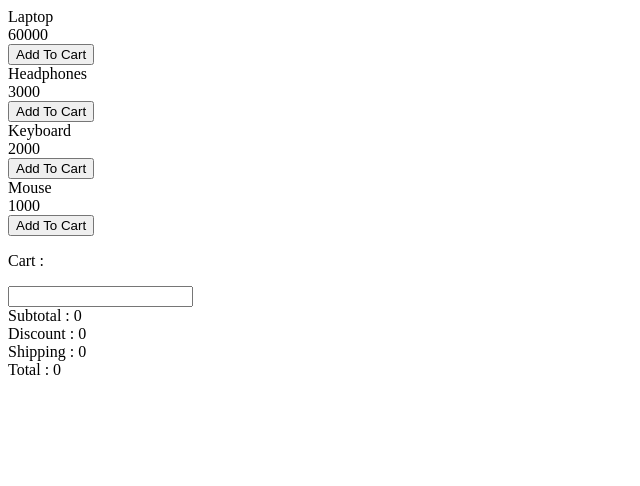
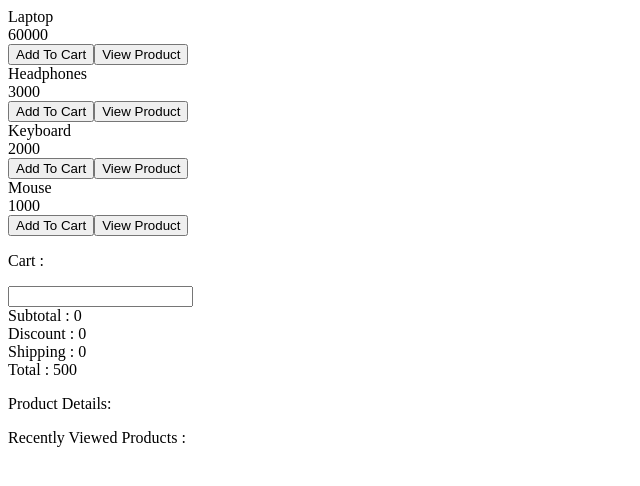
Before and after one commit to kunaladhav/playground, a React (Vite) app in the folder playground/: page / in a window 1280 px wide. Shown: the top 486 px of the page, without its empty margins (0-640 px from the left). Built offline with nearby package versions, Linux system fonts and the light colour scheme.

Commit message:
Completed Day 27 Assignment

```diff
--- a/playground/src/App.jsx
+++ b/playground/src/App.jsx
@@ -1,6 +1,8 @@
 // import { useState } from "react";
 // import Home from "./components/home.jsx";
 // import Play from "./components/play.jsx";
+
+import RecentShop from "./Pages/RecentShop";
 
 // import Sidebar from "./components/Sidebar.jsx";
 // import SearchTerm from "./components/SearchTerm";
@@ -29,7 +31,7 @@
 // import ProductRatingPage from "./Pages/ProductRatingPage";
 // import ShoppingCartCoupon from "./Pages/ShoppingCartCoupon";
 // import ShoppingCartShipping from "./Pages/ShoppingCartShipping";
-import LocalShop from "./Pages/LocalShop";
+// import LocalShop from "./Pages/LocalShop";
 
 function App() {
   // const [cart, setCart] = useState([]);
@@ -70,7 +72,8 @@ function App() {
         {/* <ProductRatingPage /> */}
         {/* <ShoppingCartCoupon /> */}
         {/* <ShoppingCartShipping /> */}
-        <LocalShop />
+        {/* <LocalShop /> */}
+        <RecentShop />
       </div>
     </>
   );
--- /dev/null
+++ b/playground/src/Pages/RecentShop.jsx
@@ -0,0 +1,122 @@
+import { useState } from "react";
+import RecentProductList from "../components/RecentProductList";
+import RecentShopCart from "../components/RecentShopCart";
+import RecentProductDetails from "../components/RecentProductDetails";
+import RecentlyViewProduct from "../components/RecentlyViewProduct";
+
+const initialProducts = [
+  {
+    id: 1,
+    name: "Laptop",
+    price: 60000,
+    description: "A powerful laptop for development and everyday work.",
+  },
+  {
+    id: 2,
+    name: "Headphones",
+    price: 3000,
+    description: "Wireless headphones with clear sound.",
+  },
+  {
+    id: 3,
+    name: "Keyboard",
+    price: 2000,
+    description: "A comfortable mechanical keyboard.",
+  },
+  {
+    id: 4,
+    name: "Mouse",
+    price: 1000,
+    description: "An ergonomic wireless mouse.",
+  },
+];
+
+const RecentShop = () => {
+  const products = initialProducts;
+  const [cart, setCart] = useState([]);
+  const [recent, setRecent] = useState([]);
+
+  const addToCart = (product) => {
+    const exists = cart.some((item) => item.id === product.id);
+
+    if (exists) {
+      setCart(
+        cart.map((item) => {
+          if (item.id === product.id) {
+            return { ...item, quantity: item.quantity + 1 };
+          }
+          return item;
+        }),
+      );
+    } else {
+      setCart([...cart, { ...product, quantity: 1 }]);
+    }
+  };
+
+  const removeFromCart = (id) => {
+    setCart(cart.filter((item) => item.id !== id));
+  };
+
+  const increaseQuantity = (id) => {
+    setCart(
+      cart.map((item) => {
+        if (item.id === id) {
+          return { ...item, quantity: item.quantity + 1 };
+        }
+        return item;
+      }),
+    );
+  };
+
+  const decreaseQuantity = (id) => {
+    const item = cart.find((item) => item.id === id);
+
+    if (item.quantity === 1) {
+      removeFromCart(id);
+      return;
+    }
+
+    setCart(
+      cart.map((item) => {
+        if (item.id === id) {
+          return { ...item, quantity: item.quantity - 1 };
+        }
+        return item;
+      }),
+    );
+  };
+
+  const recentProducts = (product) => {
+    const filteredItems = recent.filter((item) => {
+      return item.id !== product.id;
+    });
+
+    if (recent.length === 0) {
+      setRecent([product]);
+    } else {
+      setRecent([product, ...filteredItems].slice(0, 3));
+    }
+  };
+
+  return (
+    <div>
+      <div>
+        <RecentProductList
+          products={products}
+          onAddToCart={addToCart}
+          onRecentProduct={recentProducts}
+        />
+        <RecentShopCart
+          cart={cart}
+          onRemoveFromCart={removeFromCart}
+          onIncreaseQuantity={increaseQuantity}
+          onDecreaseQuantity={decreaseQuantity}
+        />
+        <RecentProductDetails recent={recent} />
+        <RecentlyViewProduct recent={recent} />
+      </div>
+    </div>
+  );
+};
+
+export default RecentShop;
--- /dev/null
+++ b/playground/src/components/RecentProductDetails.jsx
@@ -0,0 +1,18 @@
+const RecentProductDetails = ({ recent }) => {
+  return (
+    <div>
+      <div>
+        <p>Product Details:</p>
+        {recent.map((item) => (
+          <div>
+            {item.name} <br />
+            {item.price} <br />
+            {item.description} <br />
+          </div>
+        ))}
+      </div>
+    </div>
+  );
+};
+
+export default RecentProductDetails;
--- /dev/null
+++ b/playground/src/components/RecentProductList.jsx
@@ -0,0 +1,18 @@
+const RecentProductList = ({ products, onAddToCart, onRecentProduct }) => {
+  return (
+    <div>
+      <div>
+        {products.map((item) => (
+          <div>
+            {item.name} <br />
+            {item.price} <br />
+            <button onClick={() => onAddToCart(item)}>Add To Cart</button>
+            <button onClick={() => onRecentProduct(item)}>View Product</button>
+          </div>
+        ))}
+      </div>
+    </div>
+  );
+};
+
+export default RecentProductList;
--- /dev/null
+++ b/playground/src/components/RecentShopCart.jsx
@@ -0,0 +1,71 @@
+import { useState } from "react";
+
+const RecentShopCart = ({
+  cart,
+  onRemoveFromCart,
+  onIncreaseQuantity,
+  onDecreaseQuantity,
+}) => {
+  const [coupon, setCoupon] = useState("");
+
+  const totalCost = cart.reduce((acc, item) => {
+    return acc + item.price * item.quantity;
+  }, 0);
+
+  const discountedPrice = () => {
+    if (coupon === "SAVE10") {
+      return totalCost - (totalCost * 10) / 100;
+    } else if (coupon === "SAVE20") {
+      return totalCost - (totalCost * 20) / 100;
+    } else {
+      return totalCost;
+    }
+  };
+
+  const shippingCost = totalCost >= 5000 ? 0 : 500;
+
+  return (
+    <div>
+      <div>
+        <p>Cart :</p>
+        {cart.map((item) => (
+          <div>
+            {item.name} <br />
+            {item.price} <br />
+            <button onClick={() => onDecreaseQuantity(item.id)}>
+              [-]
+            </button>{" "}
+            {item.quantity}{" "}
+            <button onClick={() => onIncreaseQuantity(item.id)}>[+]</button>{" "}
+            <br />
+            <button onClick={() => onRemoveFromCart(item.id)}>
+              Remove
+            </button>{" "}
+            <br />
+          </div>
+        ))}
+      </div>
+      <div>
+        <label>
+          <input
+            type="text"
+            value={coupon}
+            onChange={(e) => setCoupon(e.target.value)}
+          />
+        </label>
+      </div>
+      Subtotal : {totalCost} <br />
+      Discount :{" "}
+      {coupon === "SAVE10"
+        ? (totalCost * 10) / 100
+        : coupon === "SAVE20"
+          ? (totalCost * 20) / 100
+          : 0}{" "}
+      <br />
+      Shipping : {totalCost === 0 ? 0 : shippingCost} <br />
+      Total : {discountedPrice() + shippingCost} <br />
+    </div>
+  );
+};
+
+export default RecentShopCart;
--- /dev/null
+++ b/playground/src/components/RecentlyViewProduct.jsx
@@ -0,0 +1,14 @@
+const RecentlyViewProduct = ({ recent }) => {
+  return (
+    <div>
+      <div>
+        <p>Recently Viewed Products :</p>
+        {recent.map((item) => (
+          <div>{item.name}</div>
+        ))}
+      </div>
+    </div>
+  );
+};
+
+export default RecentlyViewProduct;
```
